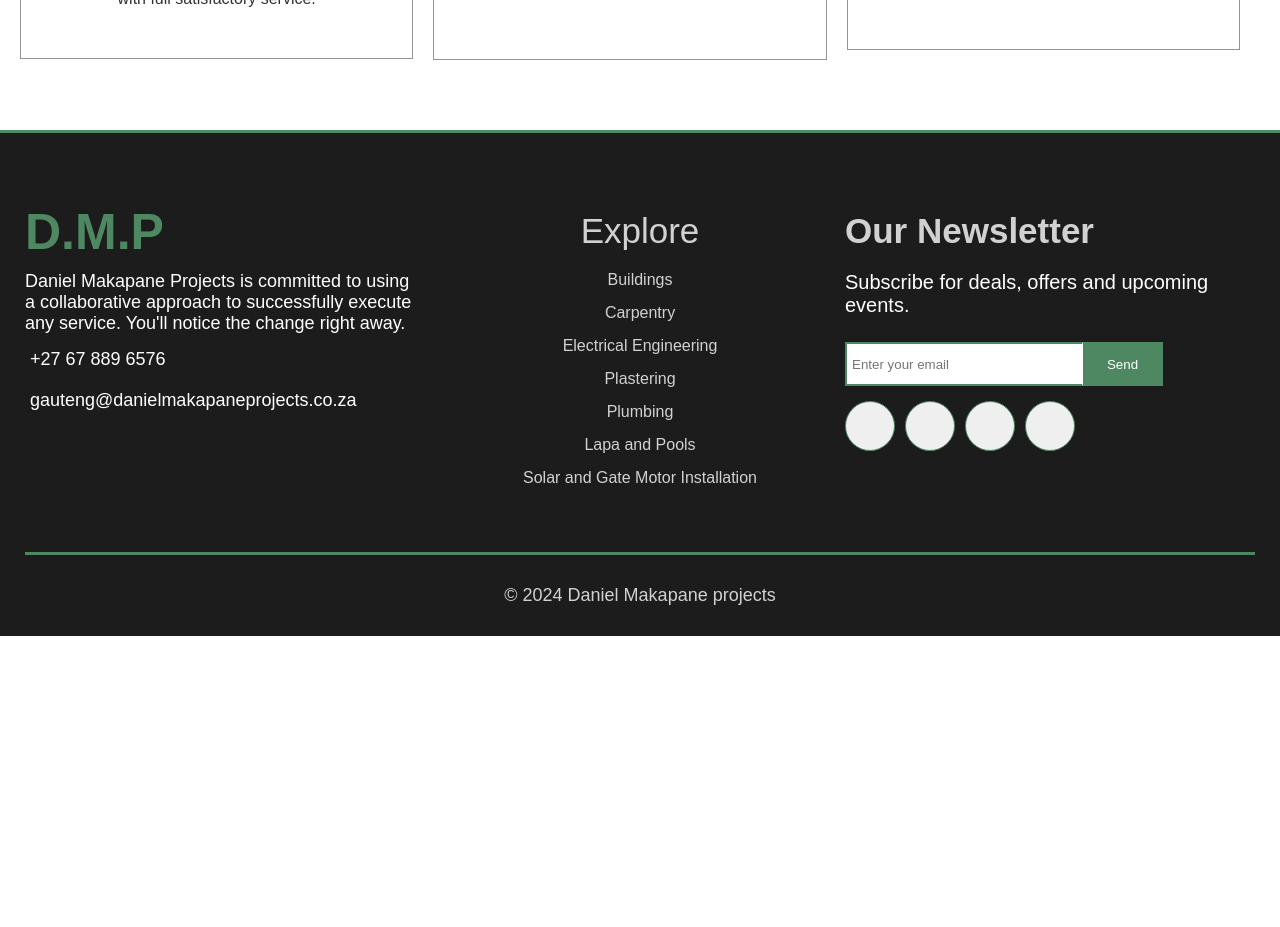
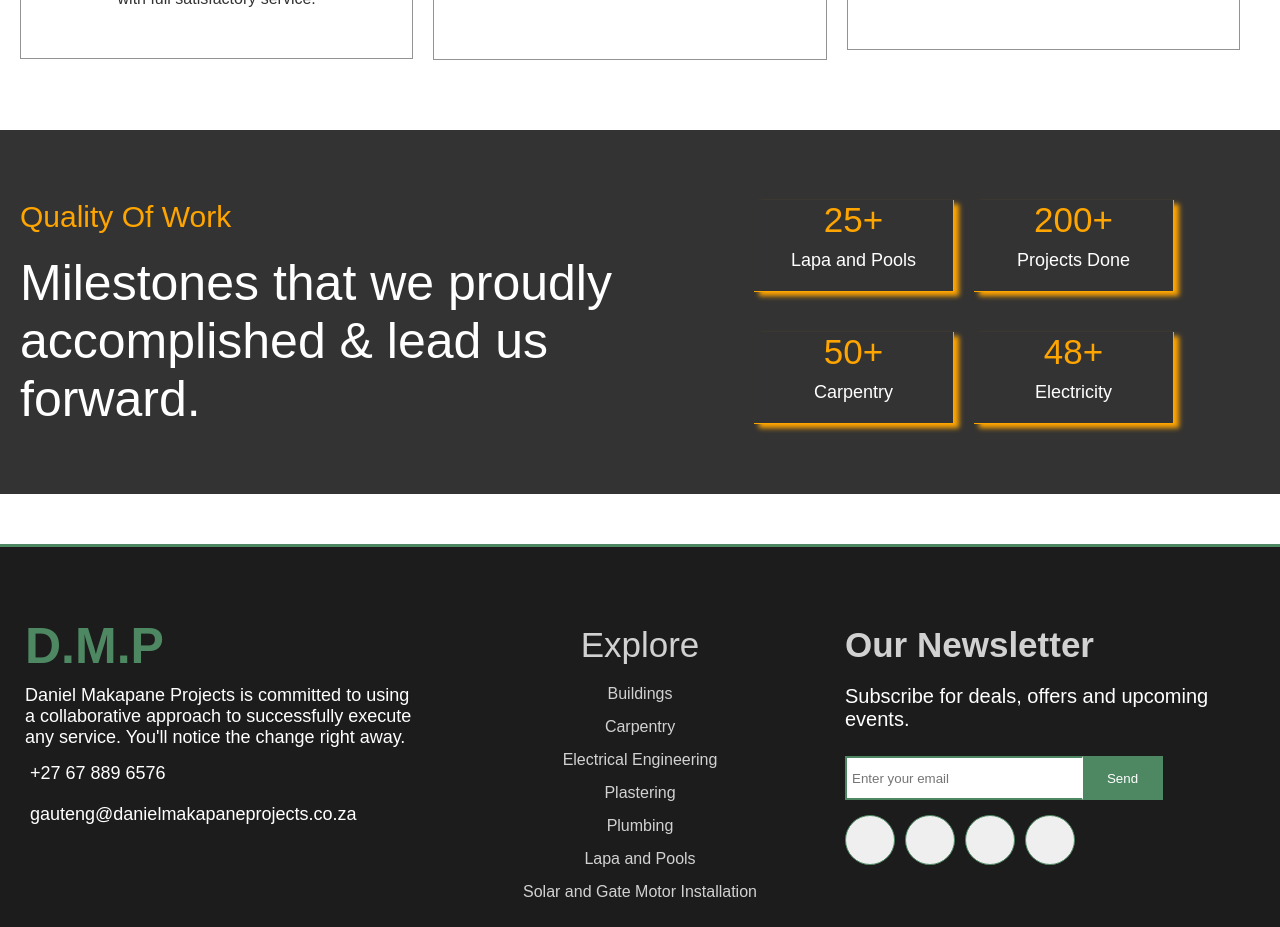
Before and after one commit to Roise-s/DMP, a React (Vite) app: page /about in a window 1280 px wide. Shown: the part 1880-2807 px from the top of the page. Before the commit the page ends 2516 px from the top, so only its background shows below. Built offline with nearby package versions, Linux system fonts and the light colour scheme.

Commit message:
done with quality

```diff
--- /dev/null
+++ b/src/component/aboutPages/quality/Quality.jsx
@@ -0,0 +1,40 @@
+import './quality.css'
+
+const Quality = () => {
+  return (
+    <div className='quality'>
+      <div className="quality1">
+        <p className="dfbh2jhb">
+        Quality Of Work
+        </p>
+        <p className="jkdfbh3bjhbf">
+        Milestones that we proudly accomplished & lead us forward.
+        </p>
+      </div>
+      <div className="quality2">
+        <div className="fhbb5hjbdc">
+            <p className="djndfvb12hjdb3">25+</p>
+            <p className="lkdfnj166cdjkn34">Lapa and Pools</p>
+        </div>
+
+        <div className="fhbb5hjbdc">
+            <p className="djndfvb12hjdb3">200+</p>
+            <p className="lkdfnj166cdjkn34">Projects Done</p>
+        </div>
+
+
+        <div className="fhbb5hjbdc">
+            <p className="djndfvb12hjdb3">50+</p>
+            <p className="lkdfnj166cdjkn34">Carpentry</p>
+        </div>
+
+        <div className="fhbb5hjbdc">
+            <p className="djndfvb12hjdb3">48+</p>
+            <p className="lkdfnj166cdjkn34">Electricity</p>
+        </div>
+      </div>
+    </div>
+  )
+}
+
+export default Quality
--- /dev/null
+++ b/src/component/aboutPages/quality/quality.css
@@ -0,0 +1,53 @@
+.quality {
+  display: flex;
+  font-family: Arial, Helvetica, sans-serif;
+  padding: 0 20px;
+  color: white;
+  background-color: rgba(0, 0, 0, 0.8);
+  margin-bottom: 50px;
+}
+.quality .quality1 {
+  flex: 1.2;
+}
+.quality .quality1 .dfbh2jhb {
+  margin-top: 70px;
+  font-size: 30px;
+  color: orange;
+  margin-bottom: 20px;
+}
+.quality .quality1 .jkdfbh3bjhbf {
+  font-size: 50px;
+  padding-right: 30px;
+  margin-bottom: 50px;
+}
+.quality .quality2 {
+  display: grid;
+  grid-template-columns: 200px 200px;
+  -moz-column-gap: 20px;
+       column-gap: 20px;
+  row-gap: 40px;
+  flex: 0.8;
+  padding: 70px 50px;
+}
+.quality .quality2 .fhbb5hjbdc {
+  display: flex;
+  flex-direction: column;
+  justify-content: center;
+  align-items: center;
+  padding-bottom: 20px;
+  box-shadow: 5px 4px 5px orange;
+  border-right: 1px solid orange;
+  border-bottom: 1px solid orange;
+}
+.quality .quality2 .fhbb5hjbdc .djndfvb12hjdb3 {
+  font-size: 35px;
+  margin-bottom: 10px;
+  color: orange;
+}
+.quality .quality2 .fhbb5hjbdc .lkdfnj166cdjkn34 {
+  font-size: 18px;
+}
+
+a {
+  text-decoration: none;
+}/*# sourceMappingURL=quality.css.map */
--- /dev/null
+++ b/src/component/aboutPages/quality/quality.scss
@@ -0,0 +1,59 @@
+.quality {
+    display: flex;
+    font-family: Arial, Helvetica, sans-serif;
+    padding: 0 20px;
+    color: white;
+    background-color: rgba(0, 0, 0, 0.8);
+    margin-bottom: 50px;
+
+    .quality1 {
+        flex: 1.2;
+
+        .dfbh2jhb {
+            margin-top: 70px;
+            font-size: 30px;
+            color: orange;
+            margin-bottom: 20px;
+        }
+
+        .jkdfbh3bjhbf {
+            font-size: 50px;
+            padding-right: 30px;
+            margin-bottom: 50px;
+        }
+    }
+
+    .quality2 {
+        display: grid;
+        grid-template-columns: 200px 200px;
+        column-gap: 20px;
+        row-gap: 40px;
+        flex: 0.8;
+        padding: 70px 50px;
+
+        .fhbb5hjbdc {
+            display: flex;
+            flex-direction: column;
+            justify-content: center;
+            align-items: center;
+            padding-bottom: 20px;
+            box-shadow: 5px 4px 5px orange;
+            border-right: 1px solid orange;
+            border-bottom: 1px solid orange;
+
+            .djndfvb12hjdb3 {
+                font-size: 35px;
+                margin-bottom: 10px;
+                color: orange;
+            }
+
+            .lkdfnj166cdjkn34 {
+                font-size: 18px;
+            }
+        }
+    }
+}
+
+a {
+    text-decoration: none;
+}
--- a/src/pages/about.jsx
+++ b/src/pages/about.jsx
@@ -4,6 +4,7 @@
 import Mainone from '../component/aboutPages/main/mainone'
 import Years from '../component/aboutPages/years/Years'
 import Choose from '../component/aboutPages/choose/Choose'
+import Quality from '../component/aboutPages/quality/Quality'
 
 const About = () => {
   return (
@@ -12,6 +13,7 @@
       <Mainone />
       <Years />
       <Choose />
+      <Quality />
       <Footer />
     </>
   )
```
Also changed, not shown: 1 other file (tests, documents, lock files or other folders).
